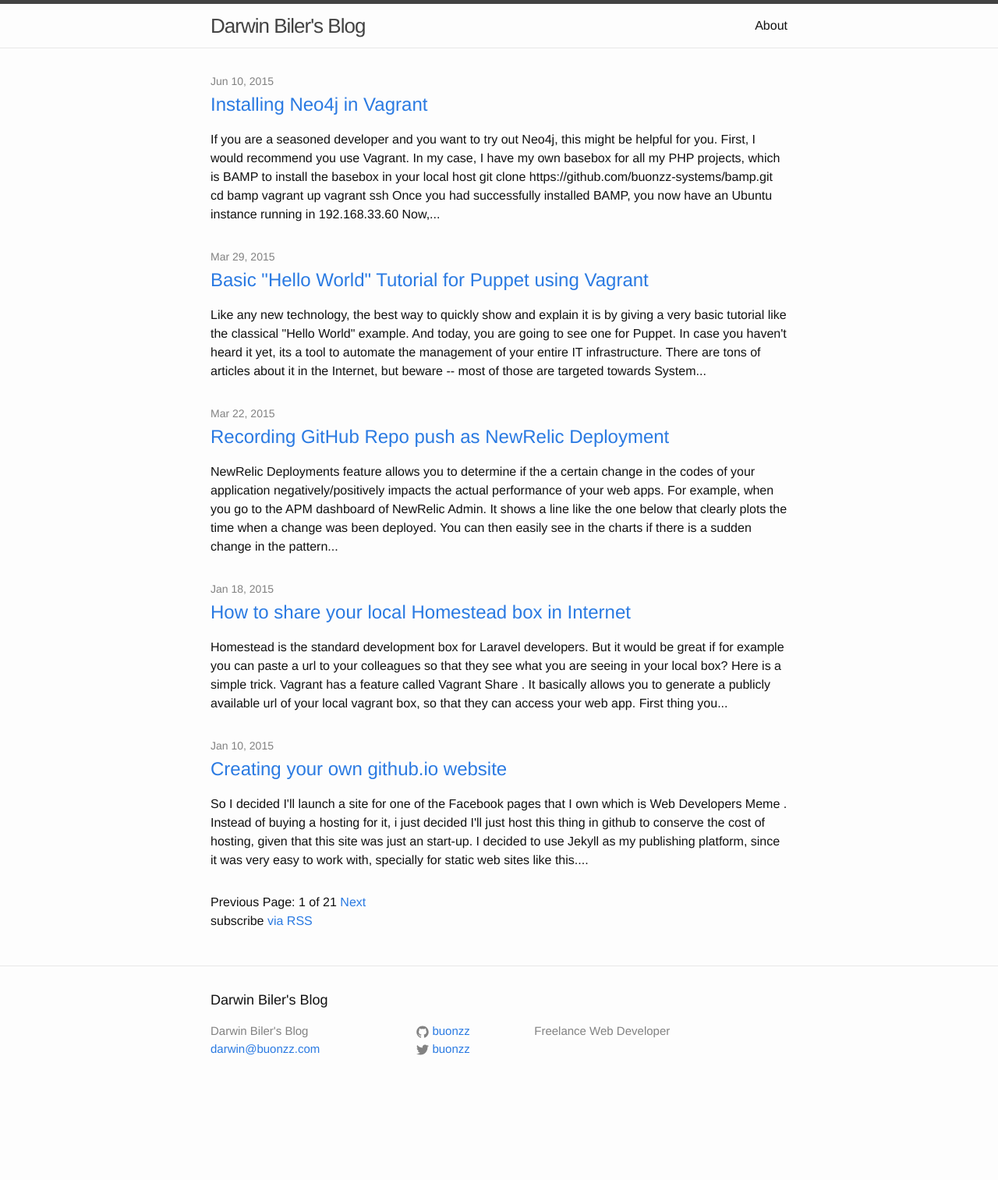
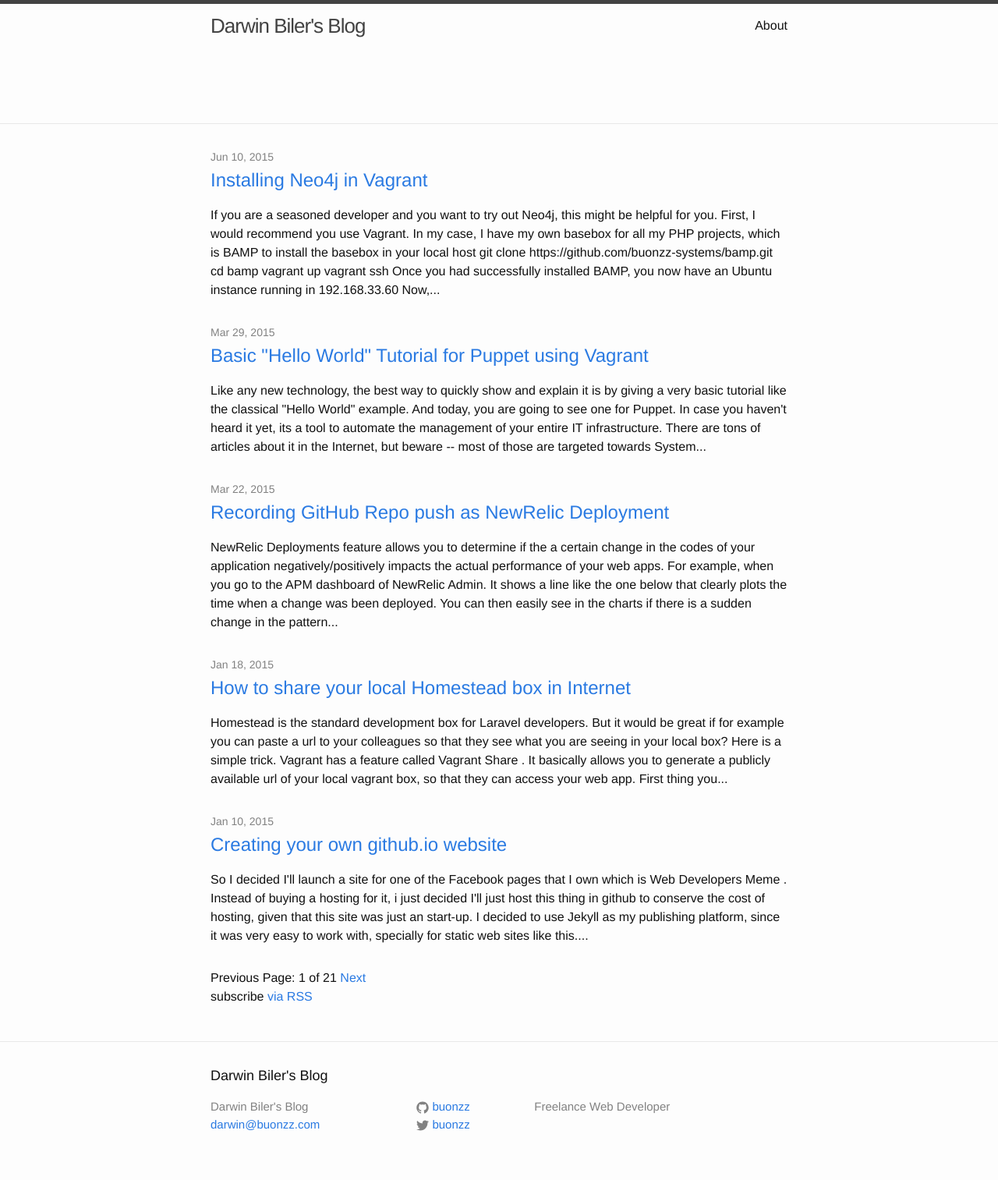
Before and after one commit to buonzz/buonzz.github.io, a Jekyll site: the page built from index.html, in a window 1280 px wide. Shown: the whole page at 78% size. Built offline with Jekyll 4.4.1, drawn with Linux system fonts in a browser that asks for light colours; the list of posts is cut into pages by our own code; before the commit the page ends 1416 px from its top, so only the background shows below that.

Commit message:
fixed layout

```diff
--- a/_includes/header.html
+++ b/_includes/header.html
@@ -34,7 +34,7 @@
     <script async src="//pagead2.googlesyndication.com/pagead/js/adsbygoogle.js"></script>
     <!-- ld-classified-embedded -->
     <ins class="adsbygoogle"
-         style="display:inline-block"
+         style="display:inline-block;width:728px;height:90px;"
          data-ad-client="ca-pub-0845730634111642"
          data-ad-slot="8693557104"
          data-ad-format="auto"></ins>
```
